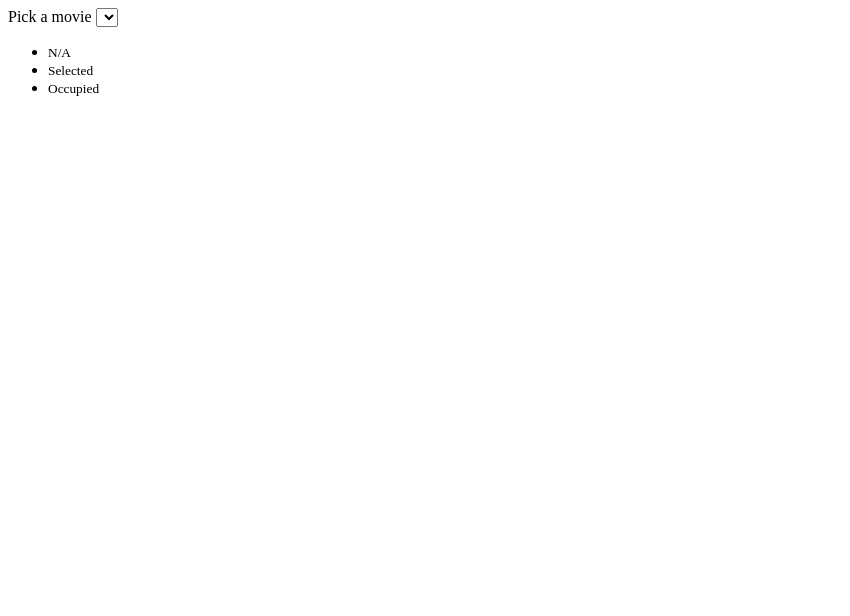
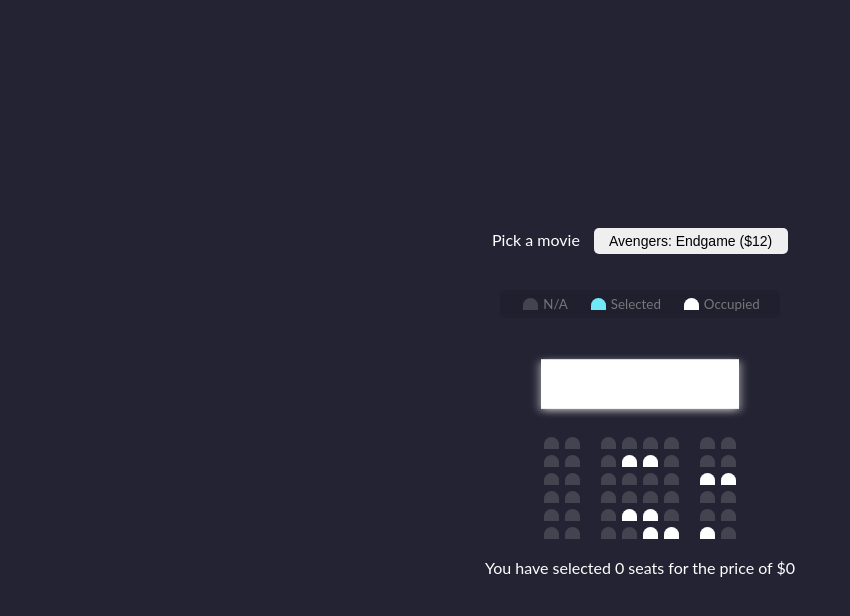
Before and after one commit to mynks18/vanillajsprojects, a plain HTML site: page index.html in a window 1280 px wide. Shown: the whole page, without its empty margins (0-850 px from the left). Drawn offline with Linux system fonts and the light colour scheme.

Commit message:
code updateed

```diff
--- a/index.html
+++ b/index.html
@@ -11,10 +11,10 @@
     <div class="movie-container">
         <label>Pick a movie</label>
         <select id="movie">
-            <opiton value="10">Avengers: Endgame ($12)</opiton>
-            <opiton value="12">Joker ($12)</opiton>
-            <opiton value="8">Toy Story 4 ($8)</opiton>
-            <opiton value="9">The Lion King ($9)</opiton>
+            <option value="10">Avengers: Endgame ($12)</option>
+            <option value="12">Joker ($12)</option>
+            <option value="8">Toy Story 4 ($8)</option>
+            <option value="9">The Lion King ($9)</option>
         </select>
     </div>
 
@@ -51,10 +51,20 @@
             <div class="seat"></div>
             <div class="seat"></div>
             <div class="seat occupied"></div>
+            <div class="seat occupied"></div>
+            <div class="seat"></div>
+            <div class="seat"></div>
+            <div class="seat"></div>
+        </div>
+        <div class="row">
             <div class="seat"></div>
             <div class="seat"></div>
             <div class="seat"></div>
             <div class="seat"></div>
+            <div class="seat"></div>
+            <div class="seat"></div>
+            <div class="seat occupied"></div>
+            <div class="seat occupied"></div>
         </div>
         <div class="row">
             <div class="seat"></div>
@@ -70,8 +80,8 @@
             <div class="seat"></div>
             <div class="seat"></div>
             <div class="seat"></div>
-            <div class="seat"></div>
-            <div class="seat"></div>
+            <div class="seat occupied"></div>
+            <div class="seat occupied"></div>
             <div class="seat"></div>
             <div class="seat"></div>
             <div class="seat"></div>
@@ -81,23 +91,13 @@
             <div class="seat"></div>
             <div class="seat"></div>
             <div class="seat"></div>
-            <div class="seat"></div>
-            <div class="seat"></div>
-            <div class="seat"></div>
-            <div class="seat"></div>
-        </div>
-        <div class="row">
-            <div class="seat"></div>
-            <div class="seat"></div>
-            <div class="seat"></div>
-            <div class="seat"></div>
-            <div class="seat"></div>
-            <div class="seat"></div>
-            <div class="seat"></div>
+            <div class="seat occupied"></div>
+            <div class="seat occupied"></div>
+            <div class="seat occupied"></div>
             <div class="seat"></div>
         </div>
     </div>
-
+    <p class="text">You have selected <span id="count">0</span> seats for the price of $<span id="total">0</span></p>
 
     <script src="script.js"></script>
 </body>
--- a/script.js
+++ b/script.js
@@ -0,0 +1 @@
+// script
--- a/style.css
+++ b/style.css
@@ -0,0 +1,98 @@
+@import url('https://fonts.googleapis.com/css2?family=Open+Sans&display=swap');
+
+* {
+    box-sizing: border-box;
+}
+
+body {
+    background-color: #242333;
+    color: #fff;
+    display: flex;
+    flex-direction: column;
+    align-items: center;
+    justify-content: center;
+    height: 100vh;
+    font-family: 'Lato', sans-serif;
+    margin: 0
+}
+
+.movie-container select{
+    margin: 20px 0;
+    border: 0;
+    border-radius: 5px;
+    font-size: 14px;
+    margin-left: 10px;
+    padding: 5px 15px 5px 15px;
+    -moz-appearance: none;
+    -webkit-appearance: none;
+    appearance: none;
+}
+
+.seat {
+    background-color: #444451;
+    height: 12px;
+    width: 15px;
+    margin: 3px;
+    border-top-left-radius: 10px;
+    border-top-right-radius: 10px;
+}
+
+.seat.selected {
+    background-color: #6feaf6;
+}
+
+.seat.occupied {
+    background-color: #fff;
+}
+
+.seat:nth-of-type(2) {
+    margin-right: 18px;
+}
+
+.seat:nth-last-of-type(2) {
+    margin-left: 18px;
+}
+
+.seat:not(.occupied):hover {
+    cursor: pointer;
+    transform: scale(1.2);
+}
+
+.showcase .seat:not(.occupied):hover {
+    cursor: default;
+    transform: scale(1);
+}
+
+.showcase {
+    background: rgba(0, 0, 0, 0.1);
+    padding: 5px 10px;
+    border-radius: 5px;
+    color: #777;
+    list-style-type: none;
+    display: flex;
+    justify-content: space-between;
+}
+
+.showcase li {
+    display: flex;
+    align-items: center;
+    justify-content: center;
+    margin: 0 10px;
+}
+
+.showcase li small {
+    margin-left: 2px;
+}
+
+.row {
+    display: flex;
+}
+
+.screen {
+    background-color: #fff;
+    height: 70px;
+    width: 100%;
+    margin: 15px 0;
+    transform: rotateX(-45deg);
+    box-shadow: 0 3px 10px rgba(255, 255, 255, 0.7);
+}
```
